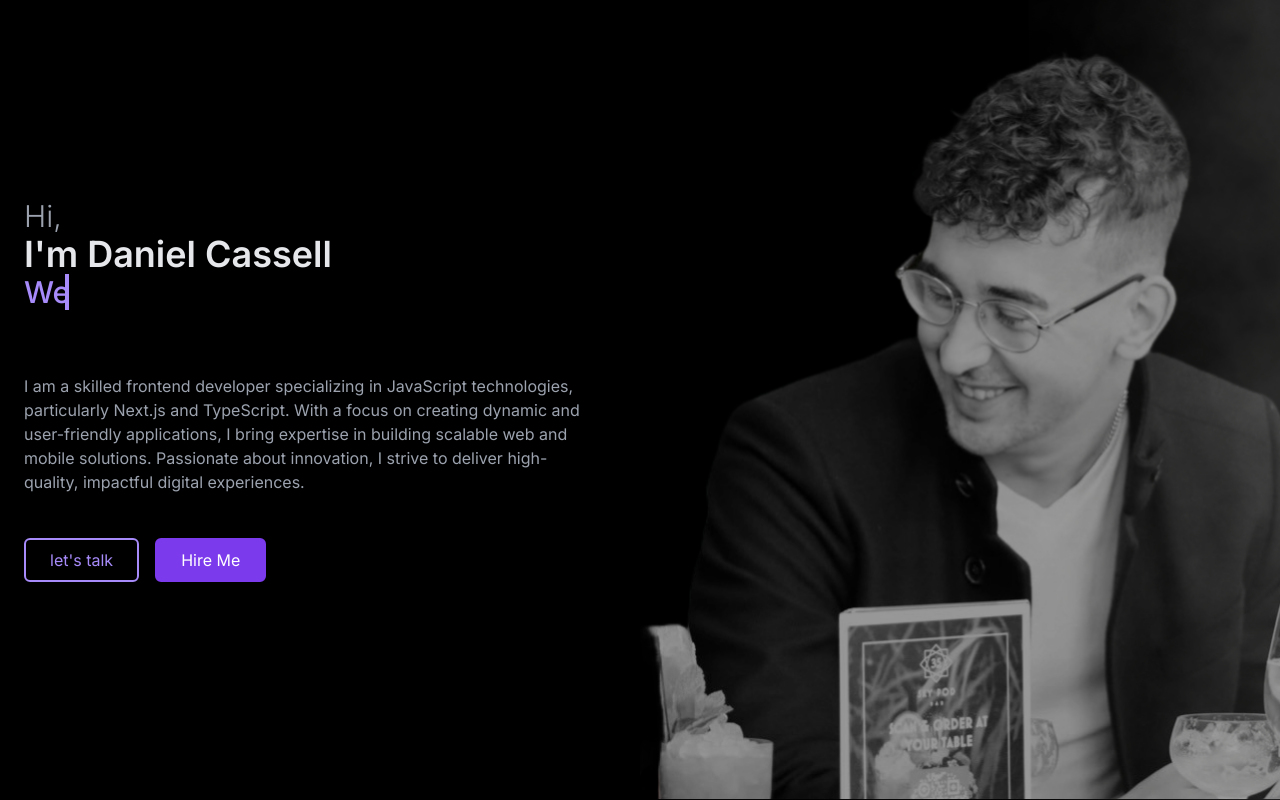
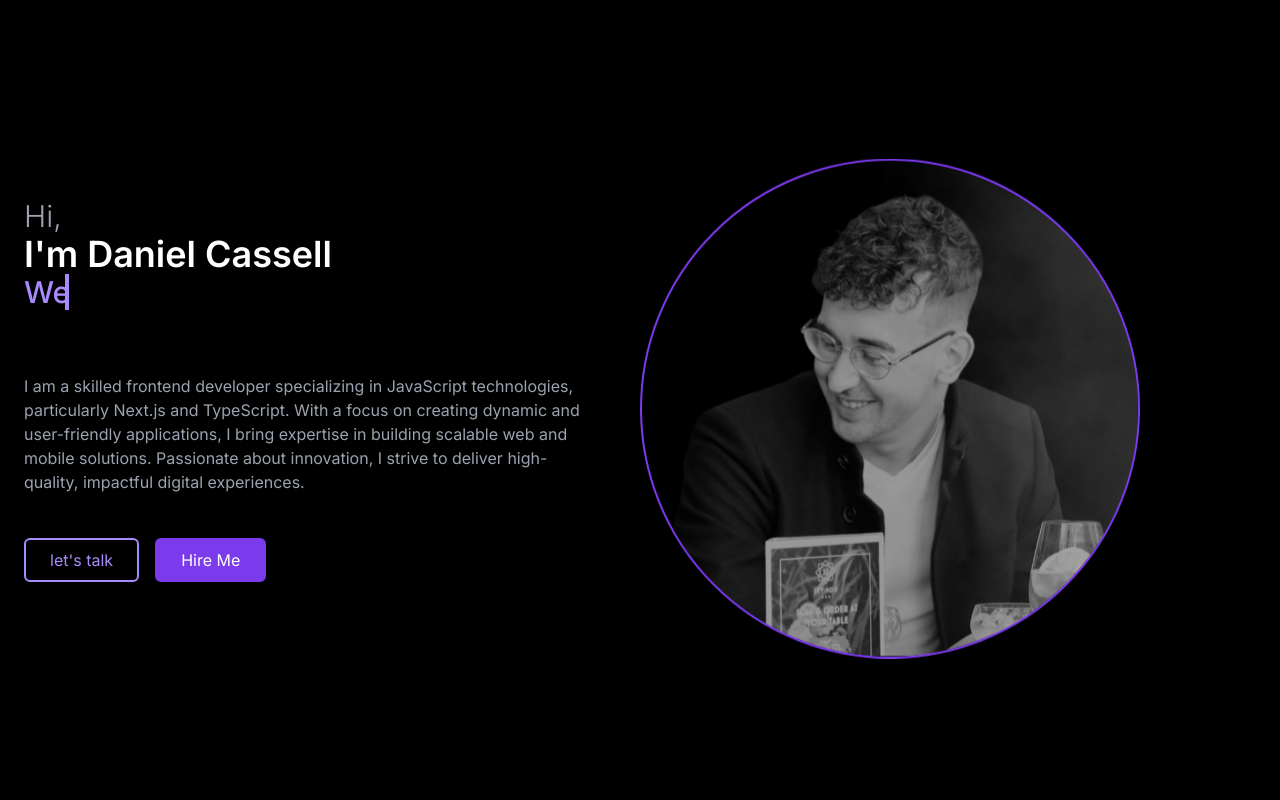
Before and after one commit to Daniel-CC-97/portfolio, a Next.js app: page / in a window 1280 px wide. Shown: the top 800 px of the page. Built offline with nearby package versions, Linux system fonts and the light colour scheme.

Commit message:
Fix styling on profile component

```diff
--- a/src/app/components/profile.tsx
+++ b/src/app/components/profile.tsx
@@ -1,39 +1,12 @@
-'use client'
-import { useEffect, useState } from 'react';
+"use client";
+import { useEffect, useState } from "react";
+import Image from "next/image";
 
 export const Profile = () => {
   const texts = ["Web Developer", "Front-end Developer"];
   const [currentText, setCurrentText] = useState(0);
   const [typing, setTyping] = useState(true);
-  const [opacity, setOpacity] = useState(1); // Initial opacity
-
-  const handleScroll = () => {
-    const scrollTop = window.pageYOffset || document.documentElement.scrollTop;
-    const fadeStart = 0; // Adjust based on when you want the fade to start
-    const fadeEnd = 300; // Adjust based on when you want the fade to end
-    const fadeRange = fadeEnd - fadeStart;
-
-    if (scrollTop <= fadeStart) {
-      setOpacity(1);
-    } else if (scrollTop >= fadeEnd) {
-      setOpacity(0);
-    } else {
-      const opacityValue = 1 - ((scrollTop - fadeStart) / fadeRange);
-      setOpacity(opacityValue);
-    }
-  };
-
-  useEffect(() => {
-    // Set initial opacity based on the current scroll position
-    handleScroll();
-
-    // Attach the scroll event listener
-    window.addEventListener('scroll', handleScroll);
-
-    return () => {
-      window.removeEventListener('scroll', handleScroll);
-    };
-  }, []); // Empty dependency array to run only on mount
+  const [animationOffset, setAnimationOffset] = useState(0); // For the image animation
 
   useEffect(() => {
     const typingDuration = 4000; // Duration of typing animation
@@ -54,29 +27,42 @@ export const Profile = () => {
     };
   }, [currentText, typing, texts.length]);
 
+  useEffect(() => {
+    const animationInterval = setInterval(() => {
+      setAnimationOffset((prev) => (prev === 10 ? -10 : 10)); // Toggle between -20px and 20px
+    }, 1000); // Change direction every 3 seconds
+
+    return () => clearInterval(animationInterval); // Cleanup on unmount
+  }, []);
+
   return (
-    <div className="fixed">
-        <div className="relative w-screen min-h-screen flex justify-end items-center" style={{ opacity }}>
-        <div className="w-screen sm:w-1/2 sm:min-w-[550px]">
-            <div className="container px-6 text-gray-200 max-w-7xl relative z-20">
+    <div className="flex p-6  content-center items-center justify-center flex-col-reverse lg:min-h-screen lg:justify-between lg:items-center lg:flex-row">
       <div className="content max-w-xl flex flex-col gap-0">
         <h1 className="title text-4xl font-semibold">
-                <span className="text-3xl font-light text-gray-400">Hi,</span> <br /> I&apos;m Daniel Cassell
+          <span className="text-3xl font-light text-gray-400">Hi,</span> <br />{" "}
+          I&apos;m Daniel Cassell
         </h1>
         <div className="subtitle relative h-20 w-fit overflow-hidden">
           <div
-                    className={`typing-container absolute top-0 left-0 text-3xl font-medium ${typing ? 'typing' : 'deleting'} text-violet-400`}
+            className={`typing-container absolute top-0 left-0 text-3xl font-medium ${
+              typing ? "typing" : "deleting"
+            } text-violet-400`}
           >
             {texts[currentText]}
           </div>
         </div>
         <div className="desc py-5 flex flex-col gap-2">
           <p className="text-gray-400">
-                    I am a skilled frontend developer specializing in JavaScript technologies, particularly Next.js and TypeScript. With a focus on creating dynamic and user-friendly applications, I bring expertise in building scalable web and mobile solutions. Passionate about innovation, I strive to deliver high-quality, impactful digital experiences.
+            I am a skilled frontend developer specializing in JavaScript
+            technologies, particularly Next.js and TypeScript. With a focus on
+            creating dynamic and user-friendly applications, I bring expertise
+            in building scalable web and mobile solutions. Passionate about
+            innovation, I strive to deliver high-quality, impactful digital
+            experiences.
           </p>
         </div>
         <div className="home-btns py-6 flex flex-wrap gap-4">
-                <a href= "mailto: daniel.cassell97@outlook.com">
+          <a href="mailto: daniel.cassell97@outlook.com">
             <button className="btn border-2 border-violet-400 text-violet-400 px-6 py-2 rounded-md hover:text-violet-300 hover:border-violet-300 transition-all duration-500">
               let&apos;s talk
             </button>
@@ -88,11 +74,21 @@ export const Profile = () => {
           </a>
         </div>
       </div>
+      <div
+        className="w-1/2"
+        style={{
+          transform: `translateY(${animationOffset}px)`,
+          transition: "transform 1s ease-in-out",
+        }}
+      >
+        <Image
+          className="rounded-full border-violet-600 border-2"
+          alt="Profile Picture"
+          src="/images/profile-pic.png"
+          width={500}
+          height={500}
+        />
       </div>
-        </div>
-        <div className='w-1/2 h-screen bg-profile-pic bg-left bg-cover bg-no-repeat hidden sm:block'></div>
-        </div>
-
     </div>
   );
 };
--- a/src/app/page.tsx
+++ b/src/app/page.tsx
@@ -1,27 +1,28 @@
-import { NextPage } from 'next';
-import { Profile } from './components/profile';
-import WorkExperience from './components/work-experience';
+import { NextPage } from "next";
+import { Profile } from "./components/profile";
+import WorkExperience from "./components/work-experience";
 
-import PremData from './data/prem.json';
-import ICCData from './data/icc.json';
-import AvonvaleBowlsData from './data/avonvale.json';
-import ContactMe from './components/contact';
+import PremData from "./data/prem.json";
+import ICCData from "./data/icc.json";
+import AvonvaleBowlsData from "./data/avonvale.json";
+import ContactMe from "./components/contact";
 
 const Home: NextPage = () => {
   return (
     <>
-      <Profile></Profile>
-      <div className='h-screen z-1'></div>
+      <div className="max-w-[1512px] mx-auto">
+        <Profile></Profile>
+        {/* <div className="h-screen z-1"></div> */}
 
-      <div className='min-h-screen z-10 relative'>
-        <WorkExperience data={PremData}></WorkExperience>
-        <WorkExperience data={ICCData}></WorkExperience>
-        <WorkExperience data={AvonvaleBowlsData}></WorkExperience>
-        <ContactMe></ContactMe>
+        <div className="min-h-screen z-10 relative">
+          <WorkExperience data={PremData}></WorkExperience>
+          <WorkExperience data={ICCData}></WorkExperience>
+          <WorkExperience data={AvonvaleBowlsData}></WorkExperience>
+          <ContactMe></ContactMe>
+        </div>
       </div>
     </>
   );
 };
 
-
 export default Home;
```
Lines whose indentation alone changed are shown as unchanged.
